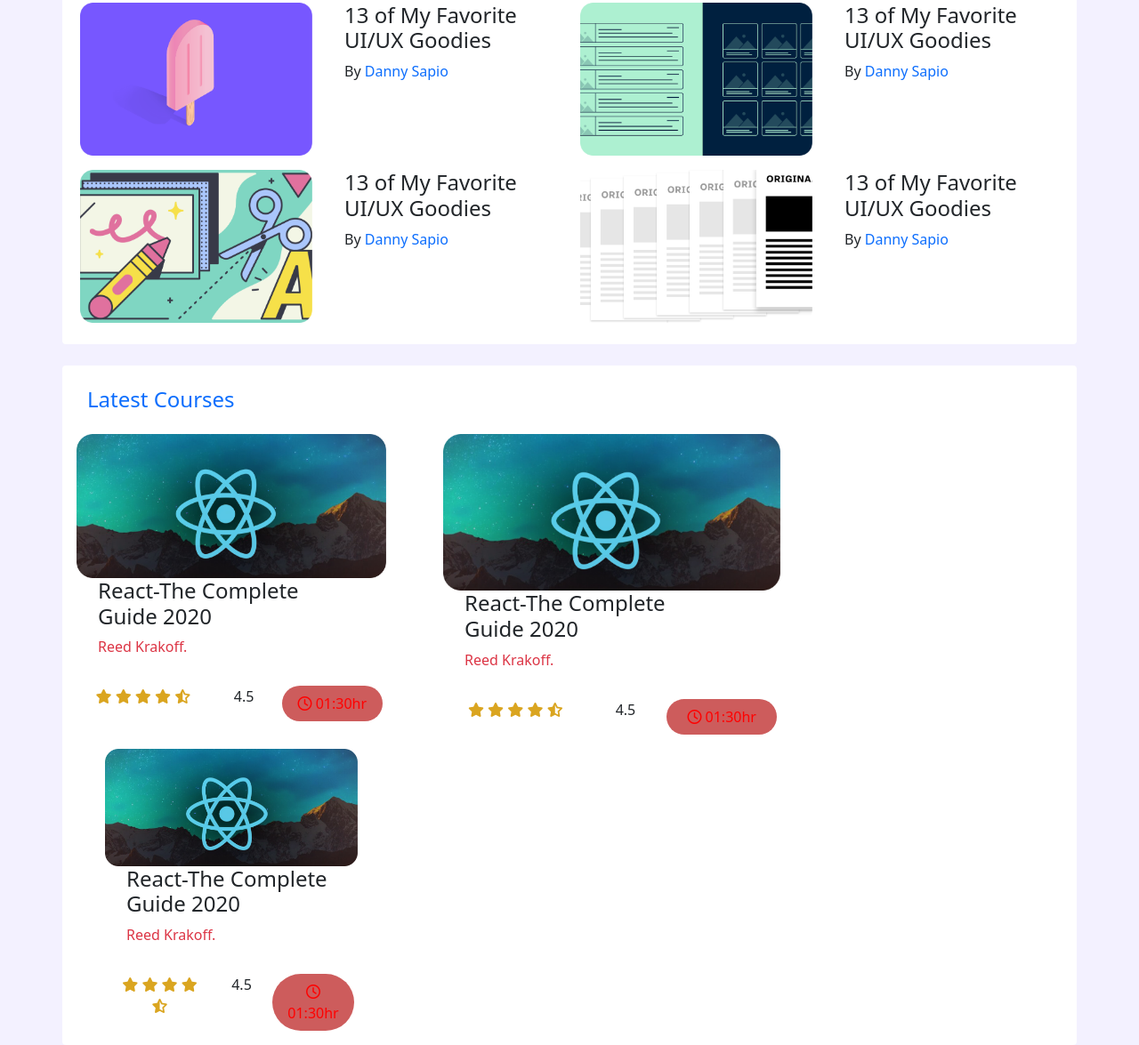
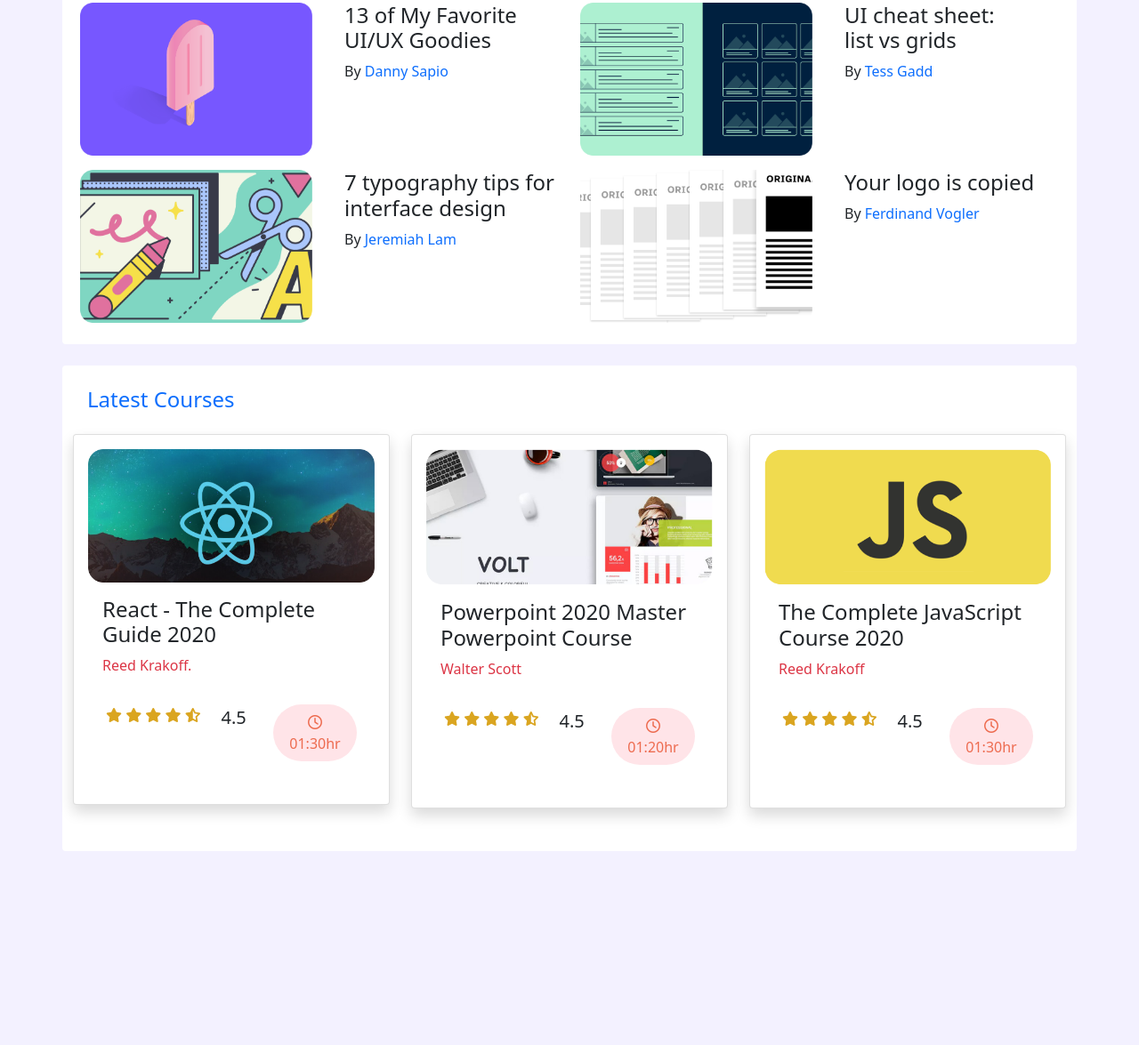
Before and after one commit to MdSakibUddin/leader_board, a plain HTML site: page index.html in a window 1280 px wide. Shown: the part 421-1596 px from the top of the page at 89% size. After the commit the page ends 1378 px from the top, so only its background shows below. Drawn offline with Linux system fonts and the light colour scheme.

Commit message:
last clearence

```diff
--- a/index.html
+++ b/index.html
@@ -105,9 +105,8 @@
                                 <img class="img-fluid" src="images/blogs/blog-2.png" alt="">
                             </div>
                             <div class="col-12 ps-4 col-md-6">
-                                <h4>13 of My Favorite
-                                    UI/UX Goodies</h4>
-                                <p>By <a href="" class="text-decoration-none">Danny Sapio</a></p>
+                                <h4>UI cheat sheet:<br>list vs grids</h4>
+                                <p>By <a href="" class="text-decoration-none">Tess Gadd</a></p>
                             </div>
                         </div>
                     </div>
@@ -117,9 +116,9 @@
                                 <img class="img-fluid" src="images/blogs/blog-3.png" alt="">
                             </div>
                             <div class="ps-4 col-12 col-md-6">
-                                <h4>13 of My Favorite
-                                    UI/UX Goodies</h4>
-                                <p>By <a href="" class="text-decoration-none">Danny Sapio</a></p>
+                                <h4>7 typography tips
+                                    for interface design</h4>
+                                <p>By <a href="" class="text-decoration-none">Jeremiah Lam</a></p>
                             </div>
                         </div>
                     </div>
@@ -129,9 +128,9 @@
                                 <img class="img-fluid" src="images/blogs/blog-4.png" alt="">
                             </div>
                             <div class="col-12 ps-4 col-md-6">
-                                <h4>13 of My Favorite
-                                    UI/UX Goodies</h4>
-                                <p>By <a href="" class="text-decoration-none">Danny Sapio</a></p>
+                                <h4>Your logo is
+                                    copied</h4>
+                                <p>By <a href="" class="text-decoration-none">Ferdinand Vogler</a></p>
                             </div>
                         </div>
                     </div>
@@ -139,19 +138,16 @@
             </div>
         </section>
         <section class="container bg-white rounded">
-            <div>
             <h4 class="text-primary my-4 ps-2 pt-4 ms-2">Latest Courses</h4>
-                <div class="row ">
-                    <div class="col-12 col-md-4 col-lg-4 px-3">
-                        <div>
-                            <img class="img-fluid" src="images/courses/course-1.png" alt="">
-                        </div>
-                        <div class="ps-4 col-12 col-md-6 col-lg-12 ">
-                            <h4>React-The Complete <br> Guide 2020</h4>
-                            <p><a href="" class="text-decoration-none text-danger">Reed Krakoff.</a></p>
-                        </div>
-                        <div class="row p-3 text-center">
-                            <div class="col-12 col-md-4 col-lg-5" style="color: goldenrod;">
+            <div class="row row-cols-1 row-cols-md-3 g-4">
+                <div class="col ">
+                    <div class="card  rounded p-3 shadow p-3 mb-5 bg-body rounded">
+                        <img src="images/courses/course-1.png" class="card-img-top" alt="...">
+                        <div class="card-body">
+                            <h4 class="card-title">React - The Complete Guide 2020</h4>
+                            <p class="text-danger">Reed Krakoff.</p>
+                            <div class="row p-3 text-md-start ">
+                                <div class="p-0 text-start col-12 col-md-12 col-lg-5" style="color: goldenrod;">
                                     <i class="fas fa-star"></i>
                                     <i class="fas fa-star"></i>
                                     <i class="fas fa-star"></i>
@@ -159,26 +155,27 @@
                                     <i class="fas fa-star-half-alt"></i>
 
                                 </div>
-                            <div class="col-12 col-md-4 col-lg-3">
-                                <span>4.5</span>
+                                <div class="col-12 col-md-12 col-lg-3">
+                                    <span class="fs-5" style="colo">4.5</span>
                                 </div>
-                            <div class="col-12 col-md-4 col-lg-4 rounded-pill py-2"
-                                style="background-color: indianred; color: red; ">
+                                <div class="col-12 col-md-8 col-lg-4 rounded-pill py-2 text-center"
+                                    style="background-color: #FFE4E8; color: #ED6B4F; ">
                                     <i class="far fa-clock"></i>
                                     01:30hr
                                 </div>
                             </div>
+
                         </div>
-                    <div class="col-12 col-md-4 col-lg-5 px-5">
-                        <div>
-                            <img class="img-fluid" src="images/courses/course-1.png" alt="">
                     </div>
-                        <div class="ps-4 col-12 col-md-6 col-lg-12 ">
-                            <h4>React-The Complete <br> Guide 2020</h4>
-                            <p><a href="" class="text-decoration-none text-danger">Reed Krakoff.</a></p>
                 </div>
-                        <div class="row p-3 text-center">
-                            <div class="col-12 col-md-4 col-lg-5" style="color: goldenrod;">
+                <div class="col ">
+                    <div class="card  rounded p-3 shadow p-3 mb-5 bg-body rounded">
+                        <img src="images/courses/course-2.png" class="card-img-top" alt="...">
+                        <div class="card-body">
+                            <h4 class="card-title">Powerpoint 2020 Master Powerpoint Course </h4>
+                            <p class="text-danger">Walter Scott</p>
+                            <div class="row p-3 text-md-start ">
+                                <div class="p-0 text-start col-12 col-md-12 col-lg-5" style="color: goldenrod;">
                                     <i class="fas fa-star"></i>
                                     <i class="fas fa-star"></i>
                                     <i class="fas fa-star"></i>
@@ -186,26 +183,27 @@
                                     <i class="fas fa-star-half-alt"></i>
 
                                 </div>
-                            <div class="col-12 col-md-4 col-lg-3 ">
-                                <span>4.5</span>
+                                <div class="col-12 col-md-12 col-lg-3">
+                                    <span class="fs-5" style="colo">4.5</span>
                                 </div>
-                            <div class="col-12 col-md-4 col-lg-4 rounded-pill py-2"
-                                style="background-color: indianred; color: red; ">
+                                <div class="col-12 col-md-8 col-lg-4 rounded-pill py-2 text-center"
+                                    style="background-color: #FFE4E8; color: #ED6B4F; ">
                                     <i class="far fa-clock"></i>
-                                01:30hr
+                                    01:20hr
+                                </div>
+                            </div>
+
                         </div>
                     </div>
                 </div>
-                    <div class="col-12 col-md-4 col-lg-4 px-5">
-                        <div>
-                            <img class="img-fluid" src="images/courses/course-1.png" alt="">
-                        </div>
-                        <div class="ps-4 col-12 col-md-6 col-lg-12 ">
-                            <h4>React-The Complete <br> Guide 2020</h4>
-                            <p><a href="" class="text-decoration-none text-danger">Reed Krakoff.</a></p>
-                        </div>
-                        <div class="row p-3 text-center">
-                            <div class="col-12 col-md-4 col-lg-5" style="color: goldenrod;">
+                <div class="col ">
+                    <div class="card  shadow p-3 mb-5 bg-body rounded">
+                        <img src="images/courses/course-3.png" class="card-img-top" alt="...">
+                        <div class="card-body">
+                            <h4 class="card-title"> The Complete JavaScript Course 2020</h4>
+                            <p class="text-danger">Reed Krakoff</p>
+                            <div class="row p-3 text-md-start ">
+                                <div class="p-0 text-start col-12 col-md-12 col-lg-5" style="color: goldenrod;">
                                     <i class="fas fa-star"></i>
                                     <i class="fas fa-star"></i>
                                     <i class="fas fa-star"></i>
@@ -213,20 +211,22 @@
                                     <i class="fas fa-star-half-alt"></i>
 
                                 </div>
-                            <div class="col-12 col-md-4 col-lg-3">
-                                <span>4.5</span>
+                                <div class="col-12 col-md-12 col-lg-3">
+                                    <span class="fs-5" style="colo">4.5</span>
                                 </div>
-                            <div class="col-12 col-md-4 col-lg-4 rounded-pill py-2"
-                                style="background-color: indianred; color: red; ">
+                                <div class="col-12 col-md-8 col-lg-4 rounded-pill py-2 text-center"
+                                    style="background-color: #FFE4E8; color: #ED6B4F;">
                                     <i class="far fa-clock"></i>
                                     01:30hr
                                 </div>
                             </div>
+
                         </div>
                     </div>
                 </div>
         </section>
     </main>
+
     <!--------------- Javascript-source
      -------------------->
     <script src="js/bootstrap.bundle.min.js"></script>
```
Lines whose indentation alone changed are shown as unchanged.
